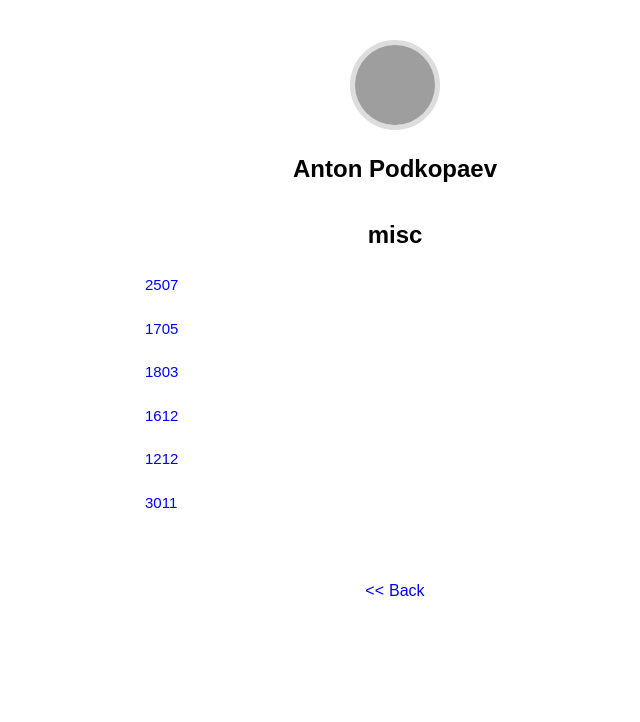
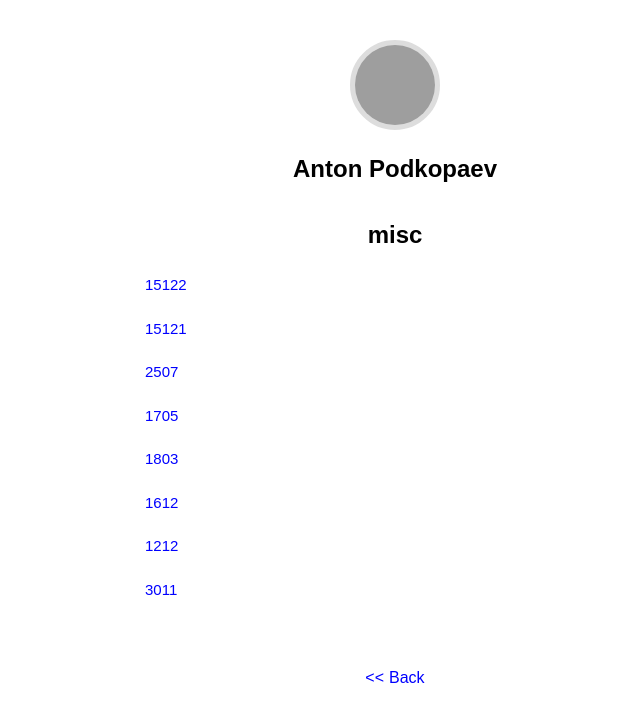
Before and after one commit to anlun/anlun.github.io, a Jekyll site: the page built from misc.md, in a window 1280 px wide. Shown: the top 722 px of the page, without its empty margins (245-885 px from the left). Built offline with Jekyll 4.4.1, drawn with Linux system fonts in a browser that asks for light colours; some web fonts are replaced; grey boxes are pictures that could not be loaded.

Commit message:
links to miniconf presentations

```diff
--- a/misc.md
+++ b/misc.md
@@ -2,6 +2,10 @@
 layout: page
 title: misc
 ---
+[15122](https://drive.google.com/open?id=14TKlxxX2Wh0xiOHX2rmaSHWmlnCKh3TO)
+
+[15121](https://drive.google.com/file/d/1Rcg6KaezvRPTxl9rKhAXjo-nGpgjdA6U/view)
+
 [2507](https://drive.google.com/open?id=1xAhKmkXh4Nb56ddgwPrrp__jC0zdI83O)
 
 [1705](https://drive.google.com/open?id=1xMkurxa_9XpIsKuoMgMTiD-LevSKL1nR)
```
